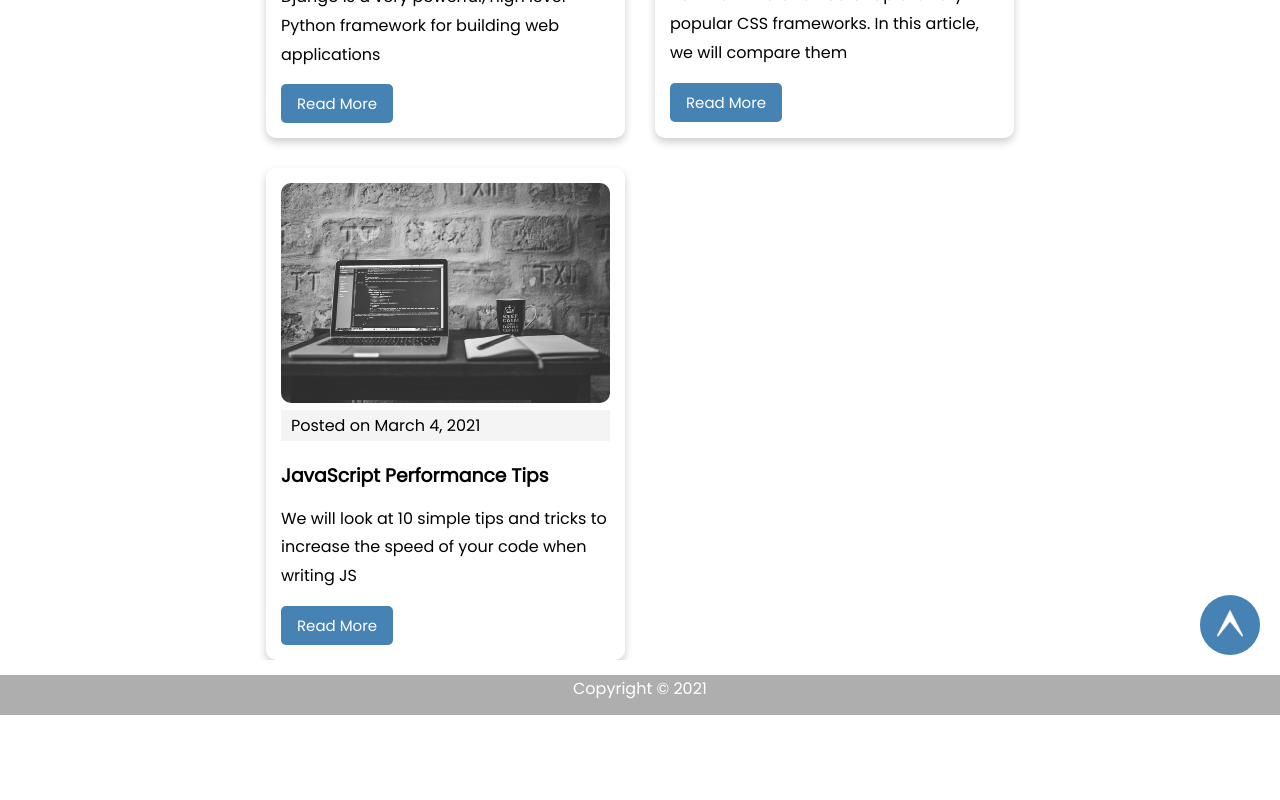
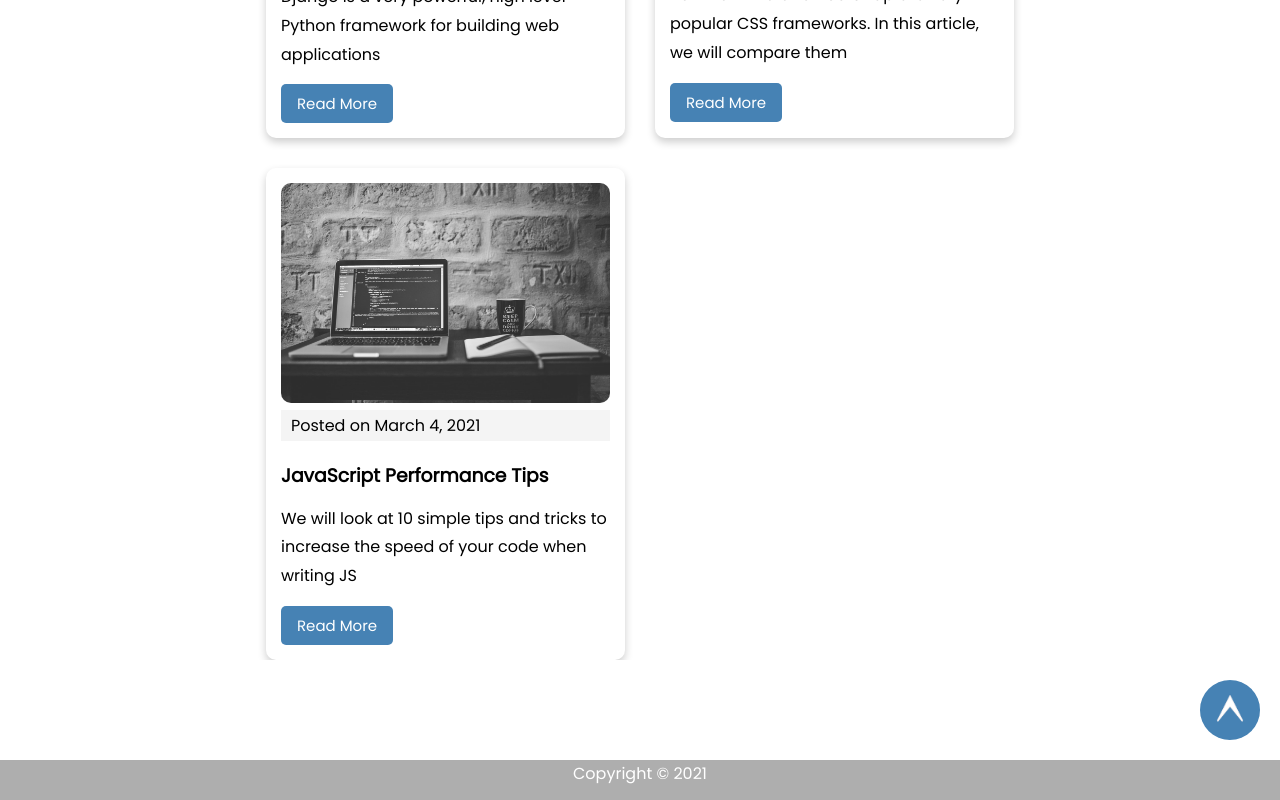
Before and after one commit to Arunprakash-1903/Blog3, a Next.js app: page / in a window 1280 px wide. Shown: the part 1533-2333 px from the top of the page. Before the commit the page ends 2248 px from the top, so only its background shows below. Built offline with nearby package versions, Linux system fonts and the light colour scheme.

Commit message:
footer modified

```diff
--- a/styles/globals.css
+++ b/styles/globals.css
@@ -12,6 +12,9 @@ body {
   scroll-behavior:smooth;
   transition: all;
   transition-duration: 1.9s;
+
+  min-height: 100vh;
+
 
 }
 
@@ -133,6 +136,8 @@ ol {
   color:white;
   font-size: 16px;
   text-align: center;
+  position:sticky;
+  margin-top: 100px;
 }
 .footer>p{
   font-size: 16px;
```
